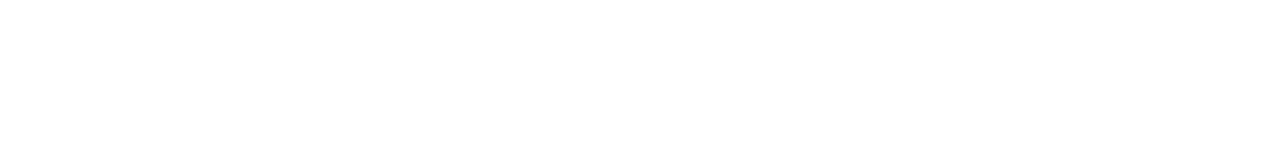
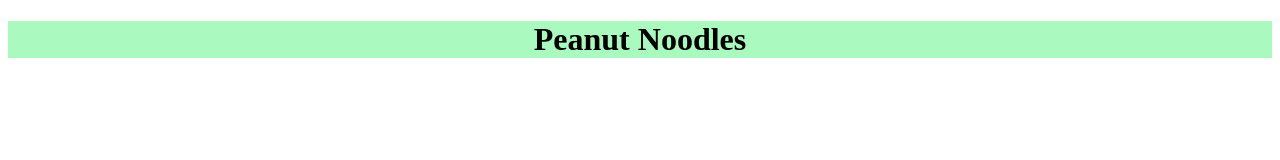
Before and after one commit to lizzie-lemon/odin-recipes, a plain HTML site: page peanut-noodles.html in a window 1280 px wide. Drawn offline with Linux system fonts and the light colour scheme.

Commit message:
H1 text aligned to center

```diff
--- a/peanut-noodles.html
+++ b/peanut-noodles.html
@@ -7,6 +7,7 @@
     <title>Peanut Noodles</title>
     <style>
         h1 {background-color: rgb(170, 250, 191);}
+        h1 {text-align: center;}
         h2 {background-color:rgb(170, 250, 191)}
         h3 {background-color:rgb(170, 250, 191)}
         a {
@@ -15,3 +16,4 @@
     </style>
 </head>
 <body>
+    <h1>Peanut Noodles</h1>
```
Also changed, not shown: index.html (+1 -0 lines), lasagna.html (+1 -0 lines), 1 other file.
